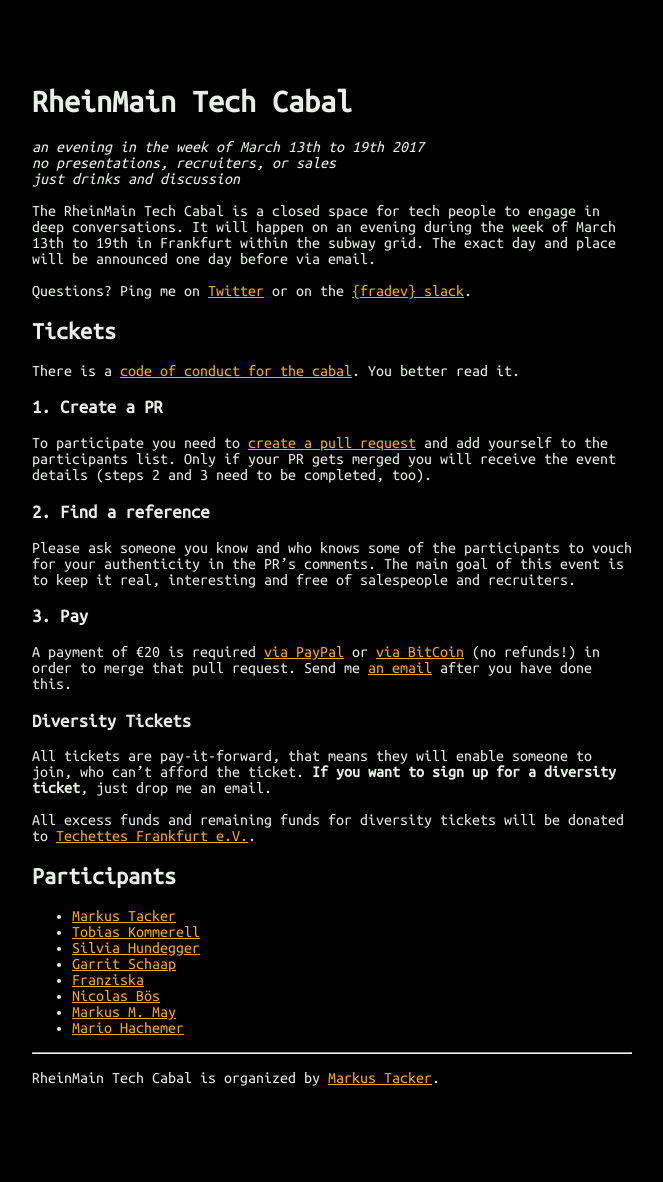
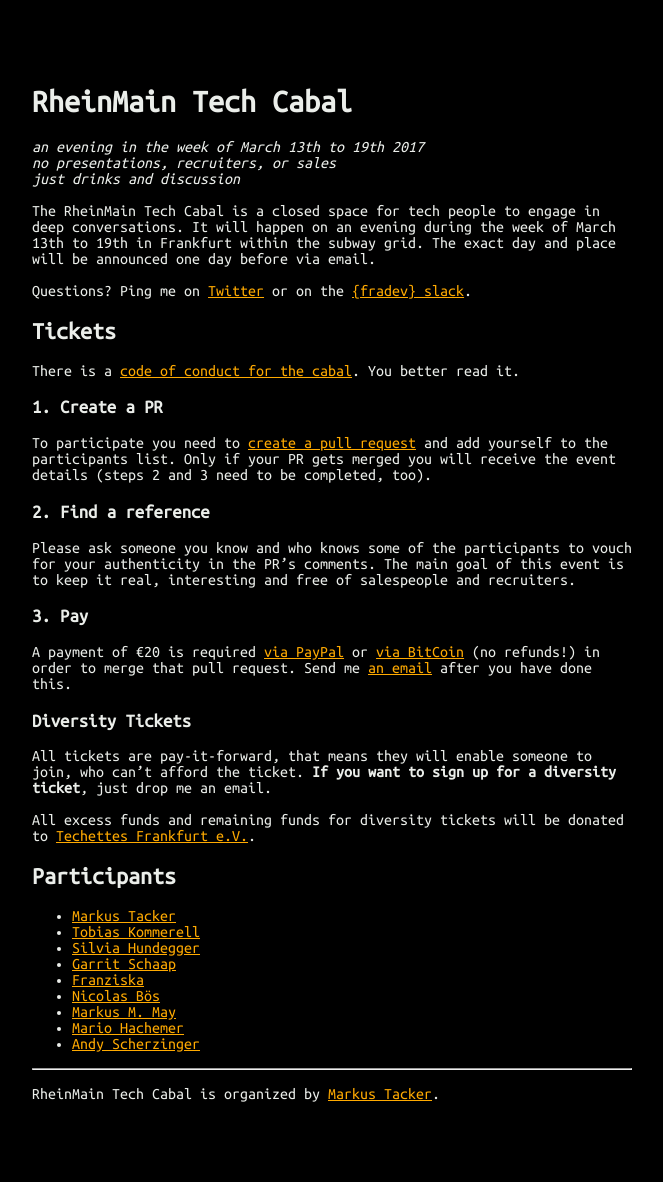
Before and after one commit to coderbyheart/blog, a Jekyll site: the page built from rheinmain-tech-cabal.md, in a window 1280 px wide. Shown: the whole page, without its empty margins (308-971 px from the left). Built offline with Jekyll 4.4.1, drawn with Linux system fonts in a browser that asks for light colours.

```diff
--- a/rheinmain-tech-cabal.md
+++ b/rheinmain-tech-cabal.md
@@ -49,6 +49,7 @@
  * [Nicolas Bös](https://twitter.com/ntboes)
  * [Markus M. May](http://www.javafreedom.org)
  * [Mario Hachemer](https://twitter.com/roritharr)
+ * [Andy Scherzinger](https://twitter.com/AndyScherzinger)
 
 ---
 
```
